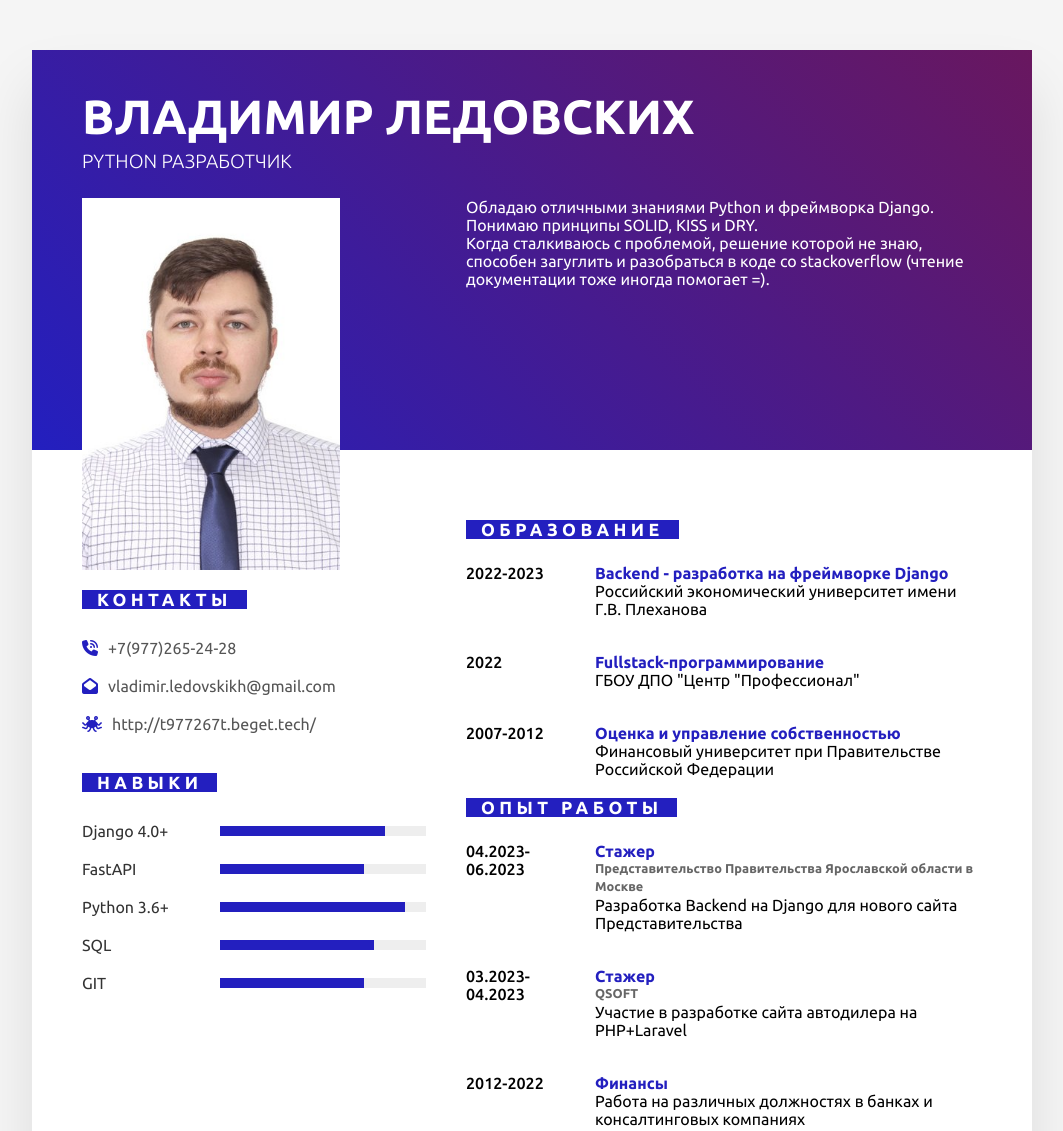
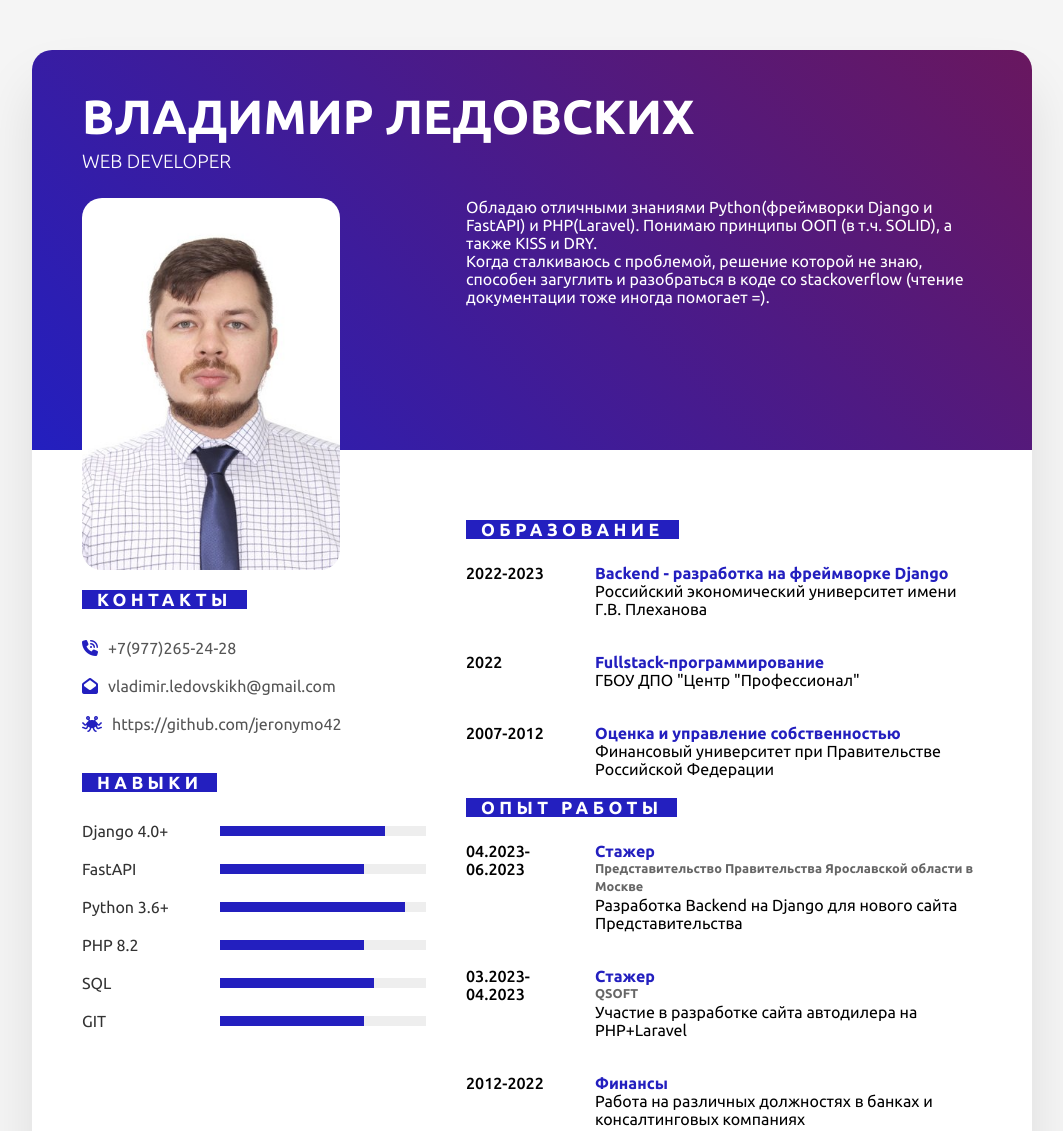
Before and after one commit to jeronymo42/cv_v2, a plain HTML site: page index.html in a window 1280 px wide. Shown: the top 1131 px of the page, without its empty margins (108-1171 px from the left). Drawn offline with Linux system fonts and the light colour scheme.

Commit message:
add PHP to CV

```diff
--- a/index.html
+++ b/index.html
@@ -12,7 +12,7 @@
 <body>
     <div class="container">
         <div class="top">
-            <h2>Владимир Ледовских<br><span>Python разработчик</span></h2>
+            <h2>Владимир Ледовских<br><span>WEB Developer</span></h2>
             <div class="group">
                 <div class="leftSide">
                     <div class="imgBox">
@@ -20,8 +20,8 @@
                     </div>
                 </div>
                 <div class="rightSide">
-                    <p>Обладаю отличными знаниями Python и фреймворка Django.
-                    Понимаю принципы SOLID, KISS и DRY. <br>
+                    <p>Обладаю отличными знаниями Python(фреймворки Django и FastAPI) и PHP(Laravel).
+                    Понимаю принципы ООП (в т.ч. SOLID), а также KISS и DRY. <br>
                     Когда сталкиваюсь с проблемой,
                     решение которой не знаю, способен загуглить и разобраться в коде со stackoverflow (чтение документации тоже иногда
                     помогает =).</p>
@@ -42,7 +42,7 @@
                     </li>
                     <li>
                         <span class="icon"><i class="fa-solid fa-spaghetti-monster-flying"></i></span>
-                        <span class="text">http://t977267t.beget.tech/</span>
+                        <span class="text">https://github.com/jeronymo42</span>
                     </li>
                 </ul>
                 <h4>Навыки</h4>
@@ -57,6 +57,10 @@
                     </div>
                     <div class="skillsBox" style="--i:90%;">
                         <p>Python 3.6+</p>
+                        <div class="value"></div>
+                    </div>
+                    <div class="skillsBox" style="--i:70%;">
+                        <p>PHP 8.2</p>
                         <div class="value"></div>
                     </div>
                     <div class="skillsBox" style="--i:75%;">
--- a/style.css
+++ b/style.css
@@ -16,6 +16,7 @@ body {
 }
 
 .container {
+    border-radius: 20px;
     position: relative;
     width: 100%;
     max-width: 1000px;
@@ -25,10 +26,11 @@ body {
     box-shadow: 0 35px 55px rgba(0, 0, 0, 0.1);
 }
 .top {
+    border-radius: 20px 20px 0px 0px;
     position: relative;
     width: 100%;
     height: 400px;
-    background:linear-gradient(45deg, #231fbf, #69175f);
+    background: linear-gradient(45deg, #231fbf, #69175f);
     padding: 50px;
 }
 
@@ -59,6 +61,7 @@ h2 span {
 }
 
 .group .imgBox img {
+    border-radius: 20px;
     width: 75%;
 }
 
```
